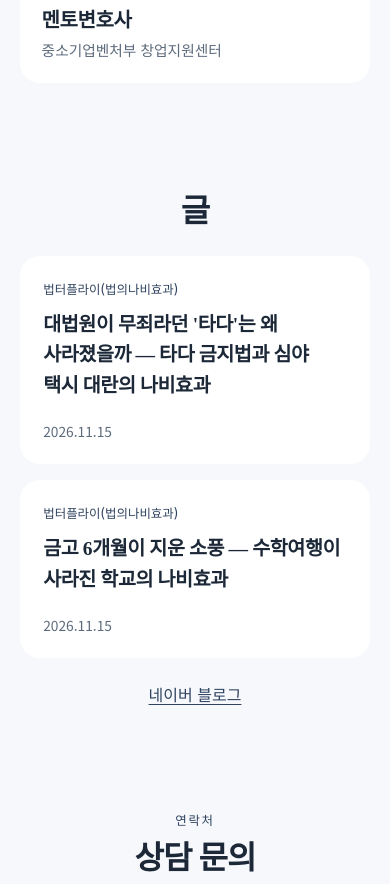
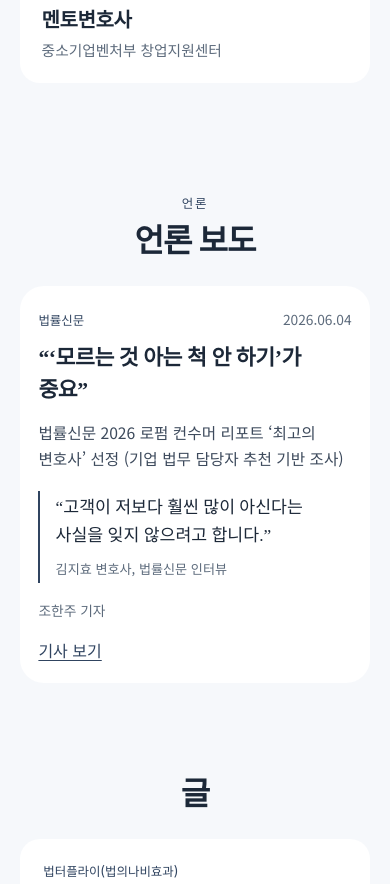
Before and after one commit to hyotime/hyotime.com, a plain HTML site: page index.html in a window 390 px wide. Shown: the part 7253-8137 px from the top of the page. Drawn offline with Linux system fonts and the light colour scheme.

Commit message:
언론 보도: 법률신문 인터뷰 소개 (#4)
히어로는 그대로 두고, 글 섹션 앞에 출처와 선정 근거만 적은 보도 카드를 둔다.

Co-authored-by: Cursor Agent <cursoragent@cursor.com>
Co-authored-by: hyotime <hyotime@users.noreply.github.com>

```diff
--- a/index.html
+++ b/index.html
@@ -832,6 +832,88 @@
     text-underline-offset: 3px;
   }
 
+  /* ── PRESS ── */
+  .press {
+    padding: 80px 0 12px;
+    text-align: center;
+  }
+
+  .press .section-title { margin: 0.35rem 0 1.4rem; }
+
+  .press-card {
+    max-width: 720px;
+    margin: 0 auto;
+    background: var(--white);
+    border-radius: 24px;
+    padding: 1.8rem 1.7rem 1.55rem;
+    text-align: left;
+  }
+
+  .press-meta {
+    display: flex;
+    justify-content: space-between;
+    align-items: baseline;
+    gap: 1rem;
+    margin-bottom: 0.75rem;
+  }
+
+  .press-meta time {
+    font-size: 0.86rem;
+    color: var(--muted);
+    white-space: nowrap;
+  }
+
+  .press-card h3 {
+    font-family: var(--serif);
+    font-weight: 600;
+    font-size: clamp(1.35rem, 2.2vw, 1.7rem);
+    line-height: 1.45;
+    letter-spacing: -0.02em;
+    color: var(--ink);
+  }
+
+  .press-desc {
+    margin-top: 0.85rem;
+    color: var(--body);
+    font-size: 0.98rem;
+    line-height: 1.7;
+  }
+
+  .press-quote {
+    margin: 1.15rem 0 0;
+    padding: 0.15rem 0 0.15rem 0.95rem;
+    border-left: 2px solid var(--navy);
+  }
+
+  .press-quote p {
+    font-family: var(--serif);
+    font-size: 1.08rem;
+    line-height: 1.65;
+    color: var(--ink);
+  }
+
+  .press-quote cite {
+    display: block;
+    margin-top: 0.45rem;
+    font-style: normal;
+    font-size: 0.82rem;
+    color: var(--muted);
+  }
+
+  .press-by {
+    margin-top: 0.95rem;
+    font-size: 0.86rem;
+    color: var(--muted);
+  }
+
+  .press-link {
+    display: inline-flex;
+    margin-top: 0.85rem;
+    color: var(--navy);
+    font-weight: 500;
+    text-underline-offset: 3px;
+  }
+
   /* ── CONTACT ── */
   .contact {
     padding: 72px 0 48px;
@@ -1046,6 +1128,8 @@
     .footer-card { padding: 1.6rem 1.15rem 1rem; }
 
     .blog-card { padding: 2.2rem 1.2rem; }
+
+    .press-card { padding: 1.35rem 1.15rem 1.2rem; }
   }
 
   @media (prefers-reduced-motion: reduce) {
@@ -1086,6 +1170,7 @@
           <li><a href="#about">소개</a></li>
           <li><a href="#career">경력</a></li>
           <li><a href="#practice">업무분야</a></li>
+          <li><a href="#press">언론</a></li>
           <li><a href="#blog">글</a></li>
           <li><a href="#contact">연락처</a></li>
         </ul>
@@ -1393,6 +1478,27 @@
     </div>
   </section>
 
+  <section class="press" id="press" aria-labelledby="press-title">
+    <div class="container">
+      <p class="career-kicker">언론</p>
+      <h2 class="section-title" id="press-title">언론 보도</h2>
+      <article class="press-card">
+        <p class="press-meta">
+          <span class="post-cat">법률신문</span>
+          <time datetime="2026-06-04">2026.06.04</time>
+        </p>
+        <h3>“‘모르는 것 아는 척 안 하기’가 중요”</h3>
+        <p class="press-desc">법률신문 2026 로펌 컨수머 리포트 ‘최고의 변호사’ 선정 (기업 법무 담당자 추천 기반 조사)</p>
+        <blockquote class="press-quote">
+          <p>“고객이 저보다 훨씬 많이 아신다는 사실을 잊지 않으려고 합니다.”</p>
+          <cite>김지효 변호사, 법률신문 인터뷰</cite>
+        </blockquote>
+        <p class="press-by">조한주 기자</p>
+        <a class="press-link" href="https://www.lawtimes.co.kr/news/articleView.html?idxno=221462" target="_blank" rel="noopener noreferrer">기사 보기</a>
+      </article>
+    </div>
+  </section>
+
   <section class="blog" id="blog" aria-labelledby="blog-title">
     <div class="container">
       <h2 class="section-title" id="blog-title">글</h2>
@@ -1465,6 +1571,7 @@
             <li><a href="#career">경력</a></li>
             <li><a href="#practice">업무분야</a></li>
             <li><a href="#roles">활동</a></li>
+            <li><a href="#press">언론</a></li>
             <li><a href="#blog">글</a></li>
             <li><a href="#contact">연락처</a></li>
           </ul>
```
